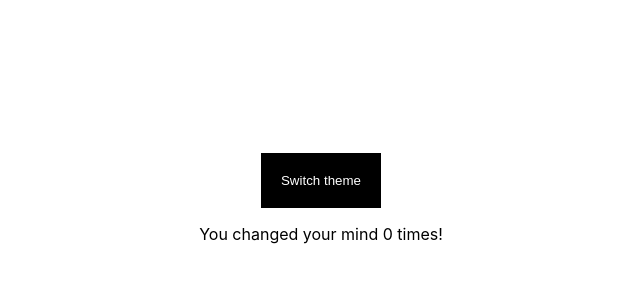
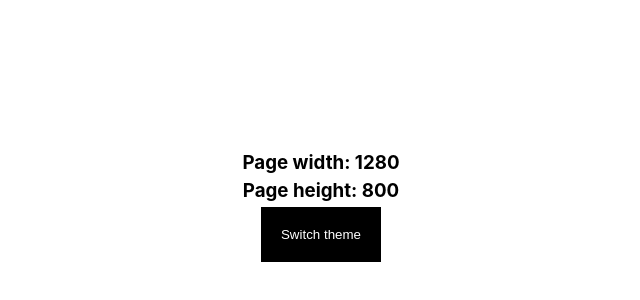
Before and after one commit to Moshyfawn/exploring-hooks, a React (Create React App) app: page / in a window 1280 px wide. Shown: the part 194-494 px from the top of the page, without its empty margins (319-959 px from the left). Built offline with nearby package versions, Linux system fonts and the light colour scheme.

Commit message:
page size check

```diff
--- a/src/App.js
+++ b/src/App.js
@@ -5,10 +5,11 @@ import { useState } from "react";
 import BasicButton from './elements/buttons/basicButton';
 
 import useTheme from "./hooks/useTheme";
-// import useCount from './hooks/useCount';
+import useWindowResize from "./hooks/useWindowResize";
 
 const App = () => {
   const { theme, toggleTheme } = useTheme();
+  const { width, height } = useWindowResize();
   const [ count, setCount ] = useState(0)
 
   const handleClick = (count, e) => {
@@ -18,13 +19,17 @@ const App = () => {
 
   return (
     <Container className={`App ${theme}`} theme={theme}>
+      <Params>Page width: {width}</Params>
+      <Params>Page height: {height}</Params>
       <Button
         type="button"
         label='Switch theme'
         onClick={(e) => handleClick(count, e)}
         theme={theme}
       />
-      <p>You changed your mind {count} times!</p>
+      {count > 0 &&
+        <p>You changed your mind {count} times!</p>
+      }
     </Container>
   );
 }
@@ -51,4 +56,8 @@ const Button = styled(BasicButton)`
   }
 `;
 
+const Params = styled.h3`
+  margin: 0 0 5px 0;
+`
+
 export default App;
--- /dev/null
+++ b/src/hooks/useWindowResize.js
@@ -0,0 +1,23 @@
+import { useState, useEffect } from "react";
+
+export default () => {
+  const [width, setWidth] = useState(window.innerWidth);
+  const [height, setHeight] = useState(window.innerHeight);
+
+  const listener = () => {
+    setWidth(window.innerWidth);
+    setHeight(window.innerHeight);
+  };
+
+  useEffect(() => {
+    window.addEventListener("resize", listener);
+    return () => {
+      window.removeEventListener("resize", listener);
+    };
+  }, []);
+
+  return {
+    width,
+    height
+  };
+}
```
